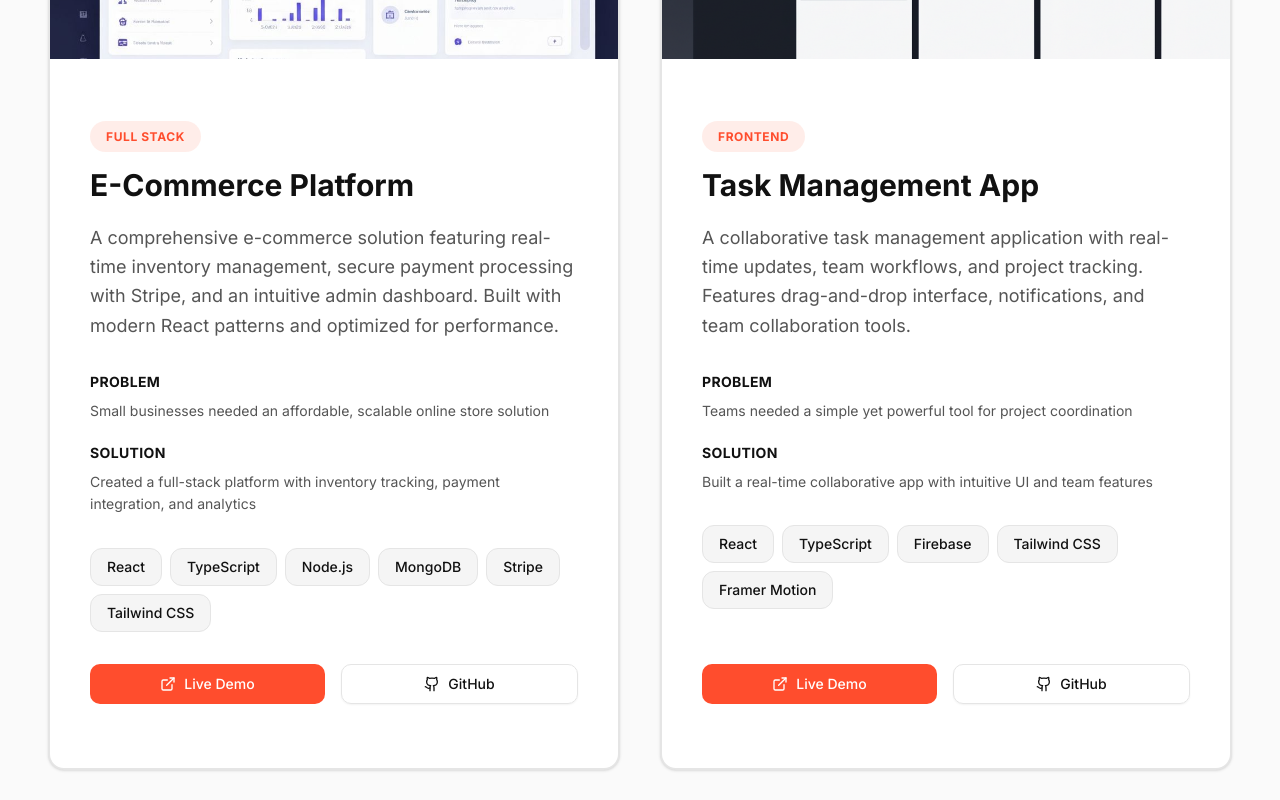
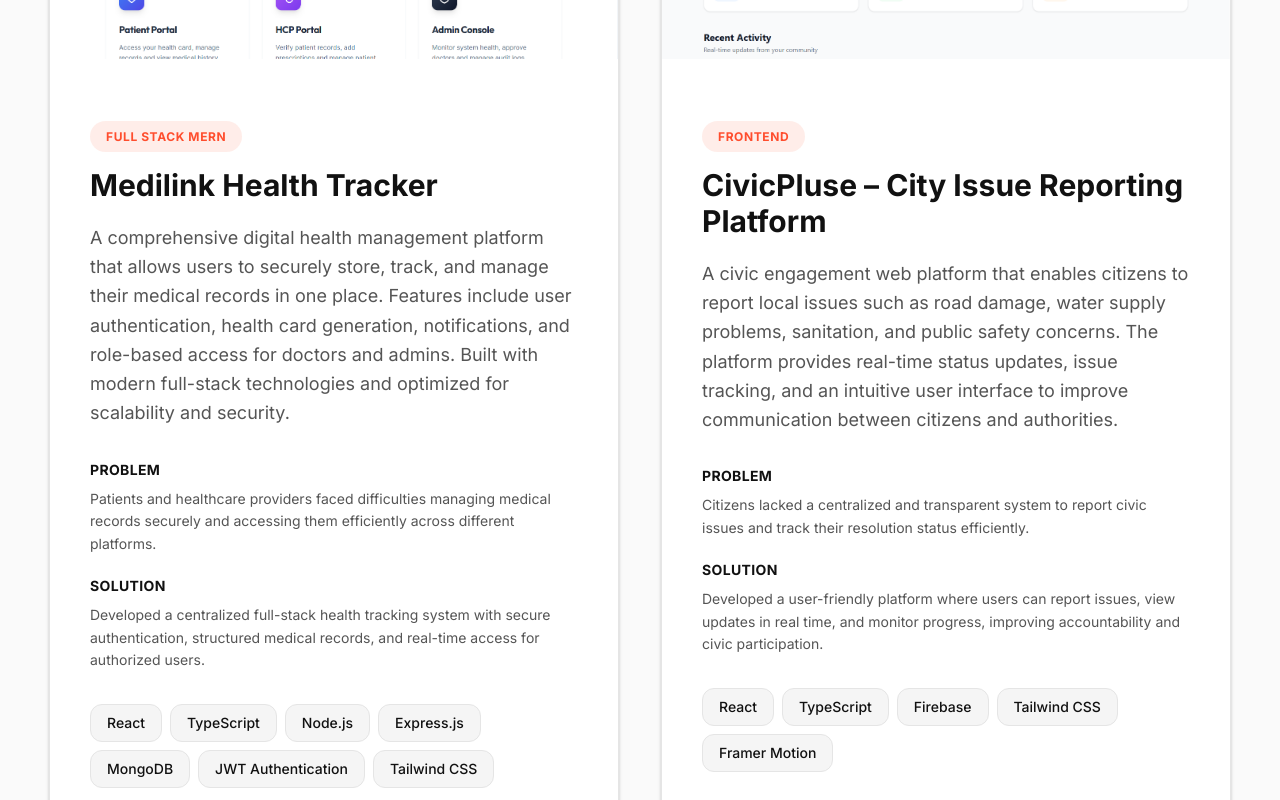
Before and after one commit to abx15/Port2026, a Next.js app: page /projects in a window 1280 px wide. Shown: the part 880-1680 px from the top of the page. Built offline with nearby package versions, Linux system fonts and the light colour scheme.

Commit message:
2 projects updated with live demo & github link

```diff
--- a/app/projects/page.tsx
+++ b/app/projects/page.tsx
@@ -1,41 +1,63 @@
-"use client"
+"use client";
 
-import { motion } from "framer-motion"
-import { ExternalLink, Github } from "lucide-react"
-import { Button } from "@/components/ui/button"
-import { Card } from "@/components/ui/card"
+import { motion } from "framer-motion";
+import { ExternalLink, Github } from "lucide-react";
+import { Button } from "@/components/ui/button";
+import { Card } from "@/components/ui/card";
 
 const projects = [
   {
-    title: "E-Commerce Platform",
+    title: "Medilink Health Tracker",
     description:
-      "A comprehensive e-commerce solution featuring real-time inventory management, secure payment processing with Stripe, and an intuitive admin dashboard. Built with modern React patterns and optimized for performance.",
-    problem: "Small businesses needed an affordable, scalable online store solution",
-    solution: "Created a full-stack platform with inventory tracking, payment integration, and analytics",
-    tech: ["React", "TypeScript", "Node.js", "MongoDB", "Stripe", "Tailwind CSS"],
-    demo: "#",
-    github: "#",
-    category: "Full Stack",
-    image: "/modern-ecommerce-platform-interface-dashboard.jpg",
+      "A comprehensive digital health management platform that allows users to securely store, track, and manage their medical records in one place. Features include user authentication, health card generation, notifications, and role-based access for doctors and admins. Built with modern full-stack technologies and optimized for scalability and security.",
+
+    problem:
+      "Patients and healthcare providers faced difficulties managing medical records securely and accessing them efficiently across different platforms.",
+
+    solution:
+      "Developed a centralized full-stack health tracking system with secure authentication, structured medical records, and real-time access for authorized users.",
+
+    tech: [
+      "React",
+      "TypeScript",
+      "Node.js",
+      "Express.js",
+      "MongoDB",
+      "JWT Authentication",
+      "Tailwind CSS",
+    ],
+
+    demo: "https://medilink-sooty.vercel.app/",
+    github: "https://github.com/abx15/medilink",
+    category: "Full Stack MERN",
+    image: "/projects/medilink.png",
   },
   {
-    title: "Task Management App",
+    title: "CivicPluse – City Issue Reporting Platform",
     description:
-      "A collaborative task management application with real-time updates, team workflows, and project tracking. Features drag-and-drop interface, notifications, and team collaboration tools.",
-    problem: "Teams needed a simple yet powerful tool for project coordination",
-    solution: "Built a real-time collaborative app with intuitive UI and team features",
+      "A civic engagement web platform that enables citizens to report local issues such as road damage, water supply problems, sanitation, and public safety concerns. The platform provides real-time status updates, issue tracking, and an intuitive user interface to improve communication between citizens and authorities.",
+
+    problem:
+      "Citizens lacked a centralized and transparent system to report civic issues and track their resolution status efficiently.",
+
+    solution:
+      "Developed a user-friendly platform where users can report issues, view updates in real time, and monitor progress, improving accountability and civic participation.",
+
     tech: ["React", "TypeScript", "Firebase", "Tailwind CSS", "Framer Motion"],
-    demo: "#",
-    github: "#",
+
+    demo: "https://civic-pluse.vercel.app/",
+    github: "https://github.com/abx15/civic-pluse",
     category: "Frontend",
-    image: "/project2.png",
+    image: "/projects/civicpluse.png",
   },
   {
     title: "Analytics Dashboard",
     description:
       "An interactive data visualization dashboard with customizable charts, real-time metrics, and comprehensive reporting. Designed for business intelligence and data-driven decision making.",
-    problem: "Companies struggled to visualize and understand their business data",
-    solution: "Developed an interactive dashboard with custom charts and data exports",
+    problem:
+      "Companies struggled to visualize and understand their business data",
+    solution:
+      "Developed an interactive dashboard with custom charts and data exports",
     tech: ["React", "TypeScript", "D3.js", "Express", "PostgreSQL", "Redux"],
     demo: "#",
     github: "#",
@@ -47,7 +69,8 @@ const projects = [
     description:
       "A recipe discovery platform with advanced search filters, meal planning features, and nutritional information. Integrates with multiple recipe APIs for diverse content.",
     problem: "Users needed an easy way to discover and organize recipes",
-    solution: "Created a searchable recipe app with filters, favorites, and meal planning",
+    solution:
+      "Created a searchable recipe app with filters, favorites, and meal planning",
     tech: ["React", "Next.js", "API Integration", "Tailwind CSS"],
     demo: "#",
     github: "#",
@@ -70,7 +93,8 @@ const projects = [
     title: "Social Media Dashboard",
     description:
       "A unified social media management dashboard for scheduling posts, tracking analytics, and managing multiple accounts. Supports major social platforms.",
-    problem: "Content creators needed to manage multiple social accounts efficiently",
+    problem:
+      "Content creators needed to manage multiple social accounts efficiently",
     solution: "Developed a centralized dashboard with scheduling and analytics",
     tech: ["React", "Node.js", "Express", "MongoDB", "OAuth", "REST APIs"],
     demo: "#",
@@ -78,7 +102,7 @@ const projects = [
     category: "Full Stack",
     image: "/social-media-dashboard-interface-with-analytics.jpg",
   },
-]
+];
 
 export default function ProjectsPage() {
   return (
@@ -91,10 +115,13 @@ export default function ProjectsPage() {
             transition={{ duration: 0.6 }}
             className="max-w-3xl"
           >
-            <h1 className="text-5xl lg:text-7xl font-bold mb-8 text-balance">Projects</h1>
+            <h1 className="text-5xl lg:text-7xl font-bold mb-8 text-balance">
+              Projects
+            </h1>
             <p className="text-lg text-muted-foreground leading-relaxed text-pretty">
-              A collection of projects showcasing my expertise in frontend and full-stack development. Each project
-              represents a unique challenge and demonstrates modern web development practices.
+              A collection of projects showcasing my expertise in frontend and
+              full-stack development. Each project represents a unique challenge
+              and demonstrates modern web development practices.
             </p>
           </motion.div>
         </div>
@@ -130,16 +157,26 @@ export default function ProjectsPage() {
                     {project.title}
                   </h2>
 
-                  <p className="text-muted-foreground mb-8 leading-relaxed text-lg">{project.description}</p>
+                  <p className="text-muted-foreground mb-8 leading-relaxed text-lg">
+                    {project.description}
+                  </p>
 
                   <div className="space-y-5 mb-8">
                     <div>
-                      <h3 className="text-sm font-bold text-foreground mb-2 uppercase tracking-wide">Problem</h3>
-                      <p className="text-sm text-muted-foreground leading-relaxed">{project.problem}</p>
+                      <h3 className="text-sm font-bold text-foreground mb-2 uppercase tracking-wide">
+                        Problem
+                      </h3>
+                      <p className="text-sm text-muted-foreground leading-relaxed">
+                        {project.problem}
+                      </p>
                     </div>
                     <div>
-                      <h3 className="text-sm font-bold text-foreground mb-2 uppercase tracking-wide">Solution</h3>
-                      <p className="text-sm text-muted-foreground leading-relaxed">{project.solution}</p>
+                      <h3 className="text-sm font-bold text-foreground mb-2 uppercase tracking-wide">
+                        Solution
+                      </h3>
+                      <p className="text-sm text-muted-foreground leading-relaxed">
+                        {project.solution}
+                      </p>
                     </div>
                   </div>
 
@@ -155,7 +192,12 @@ export default function ProjectsPage() {
                   </div>
 
                   <div className="flex gap-4 mt-auto">
-                    <Button asChild variant="default" size="lg" className="flex-1">
+                    <Button
+                      asChild
+                      variant="default"
+                      size="lg"
+                      className="flex-1"
+                    >
                       <a
                         href={project.demo}
                         target="_blank"
@@ -166,7 +208,12 @@ export default function ProjectsPage() {
                         Live Demo
                       </a>
                     </Button>
-                    <Button asChild variant="outline" size="lg" className="flex-1 bg-transparent">
+                    <Button
+                      asChild
+                      variant="outline"
+                      size="lg"
+                      className="flex-1 bg-transparent"
+                    >
                       <a
                         href={project.github}
                         target="_blank"
@@ -185,5 +232,5 @@ export default function ProjectsPage() {
         </div>
       </section>
     </div>
-  )
+  );
 }
```
Also changed, not shown: public/projects/civicpluse.png (added), public/projects/medilink.png (added).
